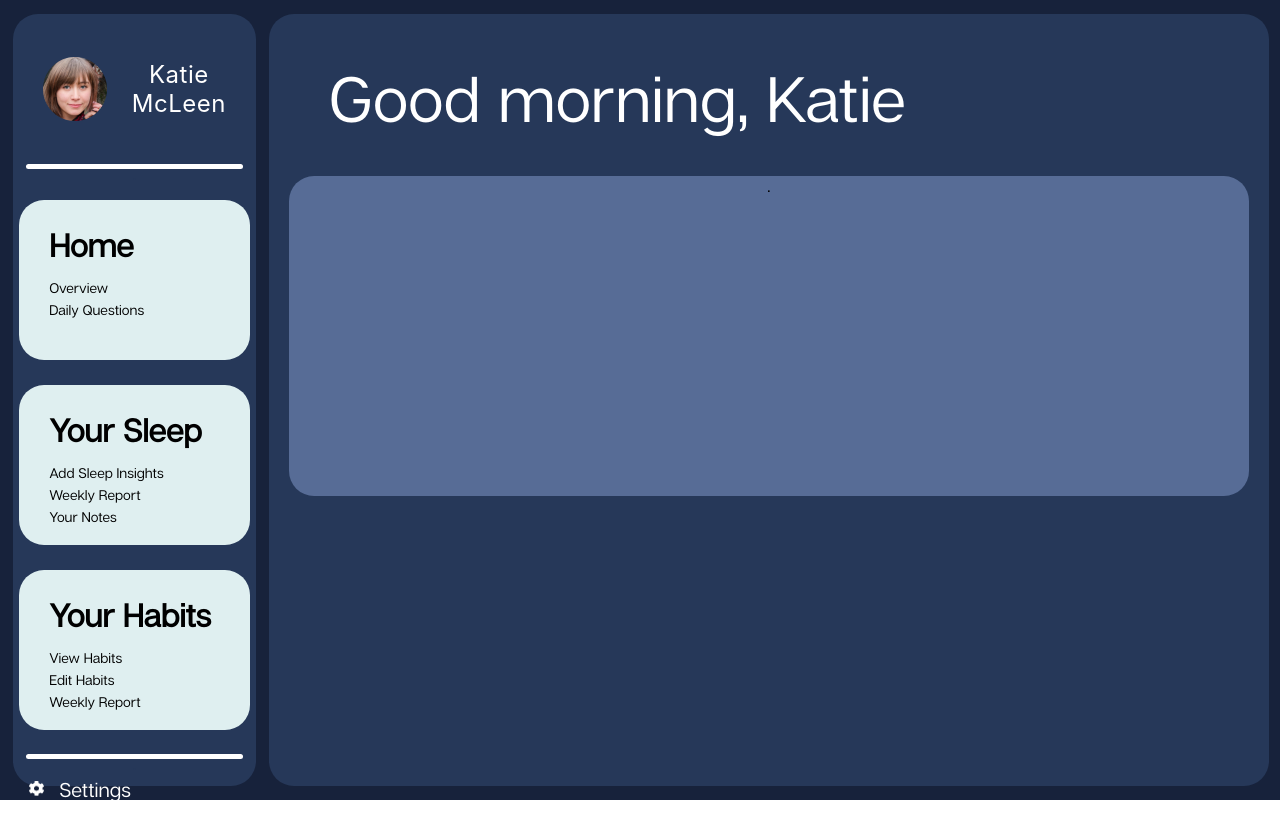
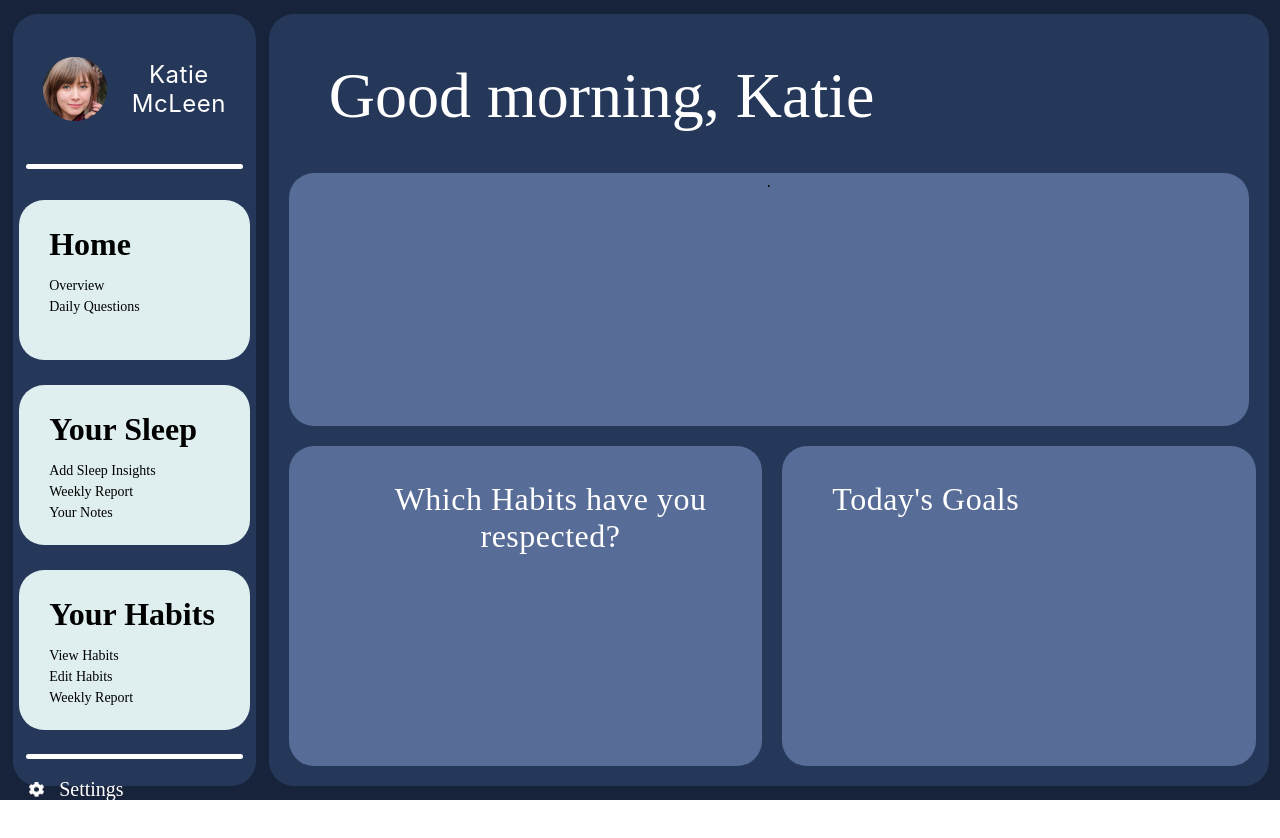
Before and after one commit to nite-app/nite, a React (Create React App) app: page / in a window 1280 px wide. Built offline with nearby package versions, Linux system fonts and the light colour scheme.

Commit message:
improvements

```diff
--- a/src/App.css
+++ b/src/App.css
@@ -1,6 +1,10 @@
 @font-face {
   font-family: "Articulat CF Regular";
   src: url("./fonts/ArticulatCF-Regular.otf"), format(otf);
+}
+
+* {
+  font-family: Articulat CF;
 }
 
 .App {
@@ -153,3 +157,30 @@
   background-color: #576c96;
   border-radius: 25px;
 }
+
+.mainpanelscont {
+  display: flex;
+}
+
+.bottompanel {
+  width: 37vw;
+  height: 40vh;
+  background-color: #576c96;
+  border-radius: 25px;
+  margin: 20px;
+  margin-top: 0;
+  margin-right: 0;
+  display: flex;
+  flex-direction: column;
+  align-items: flex-start;
+}
+
+.bottomh {
+  font-size: 32px;
+  font-weight: 500;
+  color: white;
+  margin: 0;
+  margin-left: 50px;
+  margin-top: 35px;
+  letter-spacing: 0.5px;
+}
--- a/src/Screens/Home.js
+++ b/src/Screens/Home.js
@@ -49,6 +49,14 @@ function Home() {
         <div className="maincontainer">
           <h1 className="containerheader">Good morning, Katie</h1>
           <div className="mainpanel1">.</div>
+          <div className="mainpanelscont">
+            <div className="bottompanel">
+              <h1 className="bottomh">Which Habits have you respected?</h1>
+            </div>
+            <div className="bottompanel">
+              <h1 className="bottomh">Today's Goals</h1>
+            </div>
+          </div>
         </div>
       </div>
       <Outlet />
```
